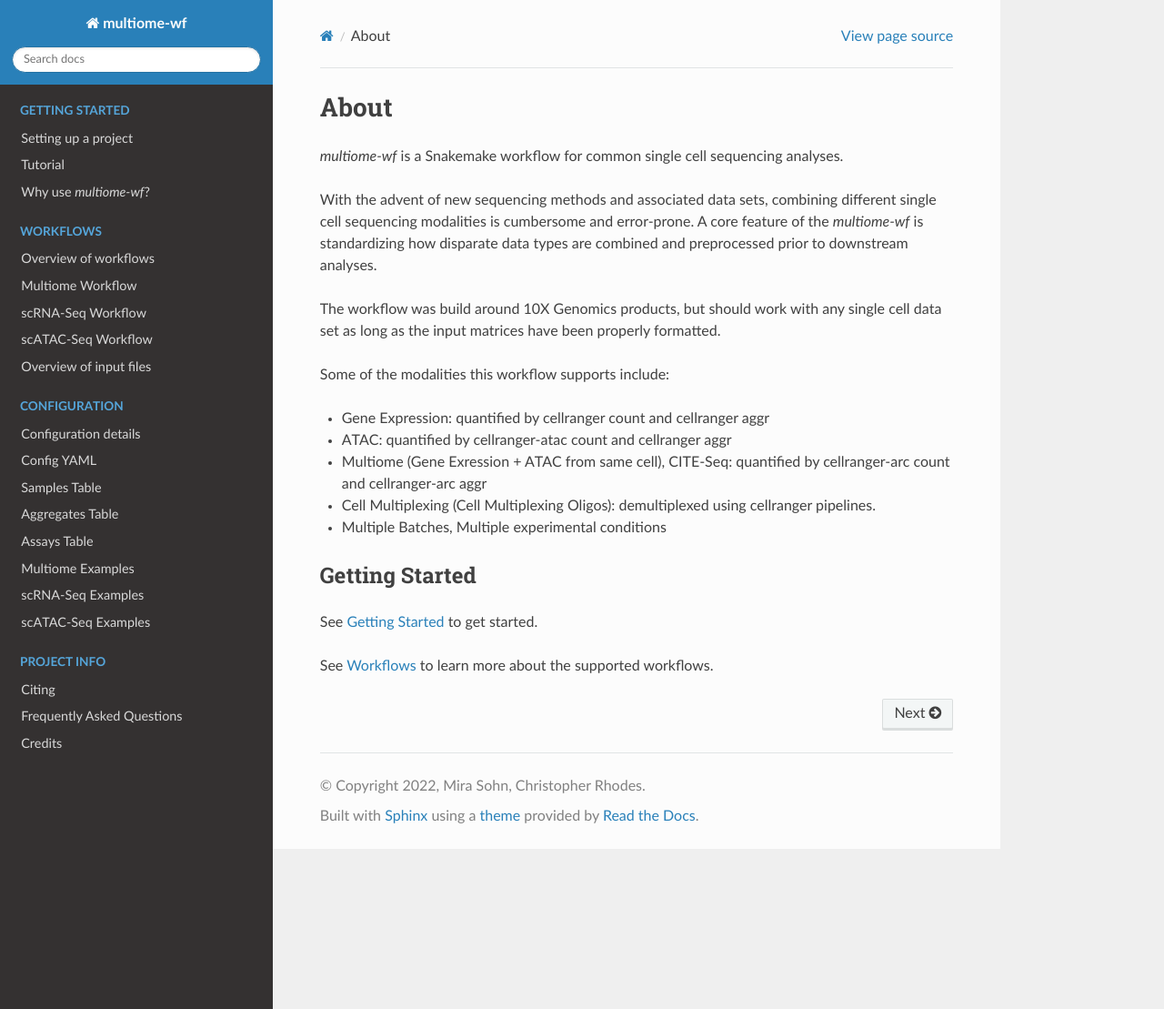
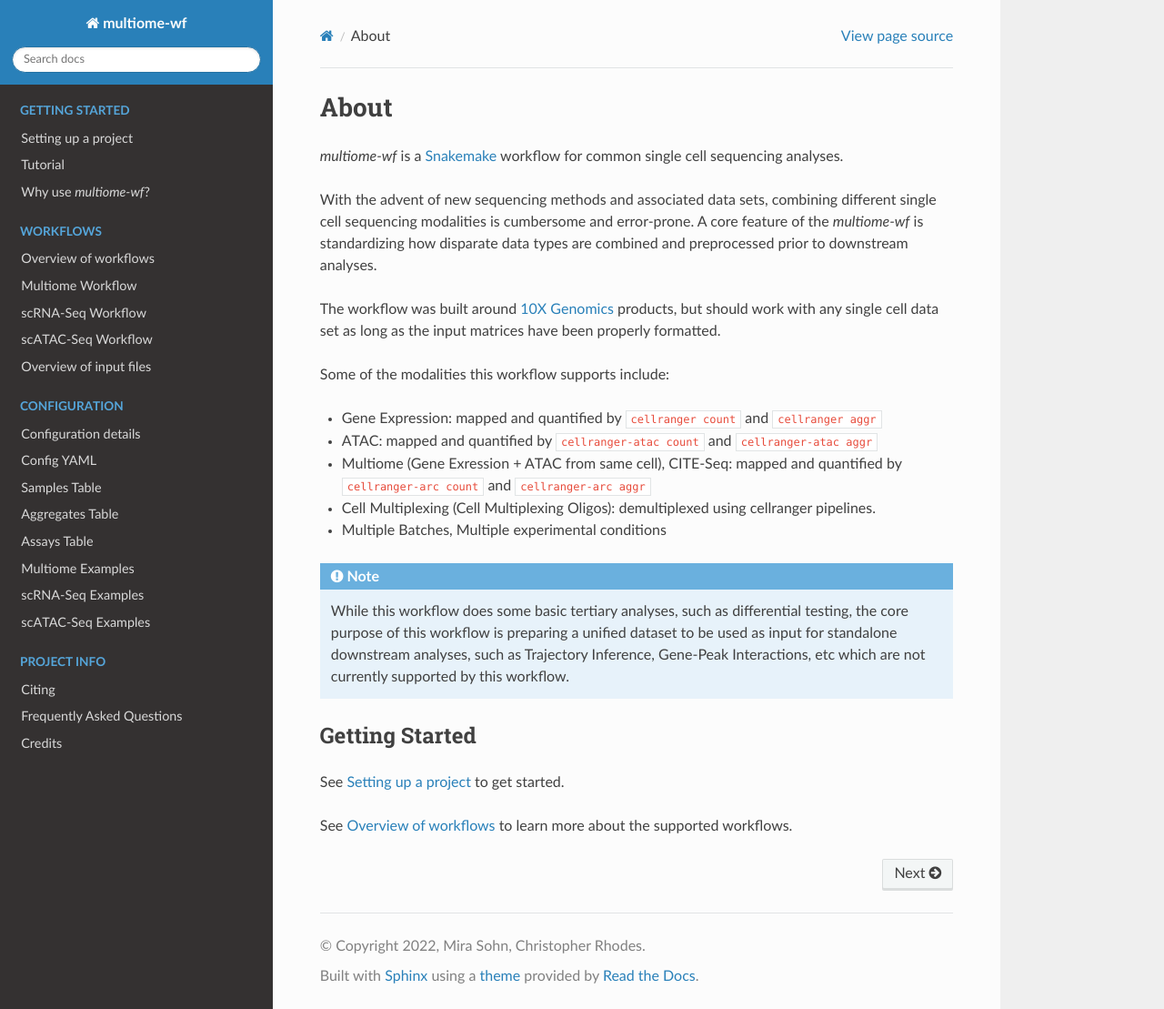
Before and after one commit to NICHD-BSPC/multiome-wf, a Sphinx documentation site: the page built from docs/index.rst, in a window 1280 px wide and 1109 px high. Shown: the whole window at 91% size. Built offline with Sphinx 7.4.7 and the Read the Docs theme 2.0.0, drawn with Linux system fonts in a browser that asks for light colours.

Commit message:
documentation updated - index

```diff
--- a/docs/index.rst
+++ b/docs/index.rst
@@ -55,29 +55,33 @@
 About
 =====
 
-`multiome-wf` is a Snakemake workflow for common single cell sequencing analyses.
+`multiome-wf` is a `Snakemake <https://snakemake.readthedocs.io/en/stable/>`_
+workflow for common single cell sequencing analyses.
 
 With the advent of new sequencing methods and associated data sets, combining different
 single cell sequencing modalities is cumbersome and error-prone. A core feature of the
 `multiome-wf` is standardizing how disparate data types are combined and preprocessed
 prior to downstream analyses.
 
-The workflow was build around 10X Genomics products, but should work with any single
-cell data set as long as the input matrices have been properly formatted.
+The workflow was built around `10X Genomics <https://www.10xgenomics.com/>`_ products,
+but should work with any single cell data set as long as the input matrices have been
+properly formatted.
 
 Some of the modalities this workflow supports include:
 
-- Gene Expression: quantified by cellranger count and cellranger aggr
+- Gene Expression: mapped and quantified by ``cellranger count`` and ``cellranger aggr``
 
-- ATAC: quantified by cellranger-atac count and cellranger aggr
+- ATAC: mapped and quantified by ``cellranger-atac count`` and ``cellranger-atac aggr``
 
-- Multiome (Gene Exression + ATAC from same cell), CITE-Seq: quantified by cellranger-arc count and cellranger-arc aggr
+- Multiome (Gene Exression + ATAC from same cell), CITE-Seq: mapped and quantified by
+  ``cellranger-arc count`` and ``cellranger-arc aggr``
 
 - Cell Multiplexing (Cell Multiplexing Oligos): demultiplexed using cellranger pipelines.
 
 - Multiple Batches, Multiple experimental conditions
 
-.. _note:
+.. note::
+
     While this workflow does some basic tertiary analyses, such as differential testing, the
     core purpose of this workflow is preparing a unified dataset to be used as input for standalone
     downstream analyses, such as Trajectory Inference, Gene-Peak Interactions, etc which are
@@ -87,6 +91,6 @@ Some of the modalities this workflow supports include:
 Getting Started
 ---------------
 
-See :ref:`getting-started` to get started.
+See :ref:`setup` to get started.
 
-See :ref:`workflows` to learn more about the supported workflows.
+See :ref:`overview-wf` to learn more about the supported workflows.
```
